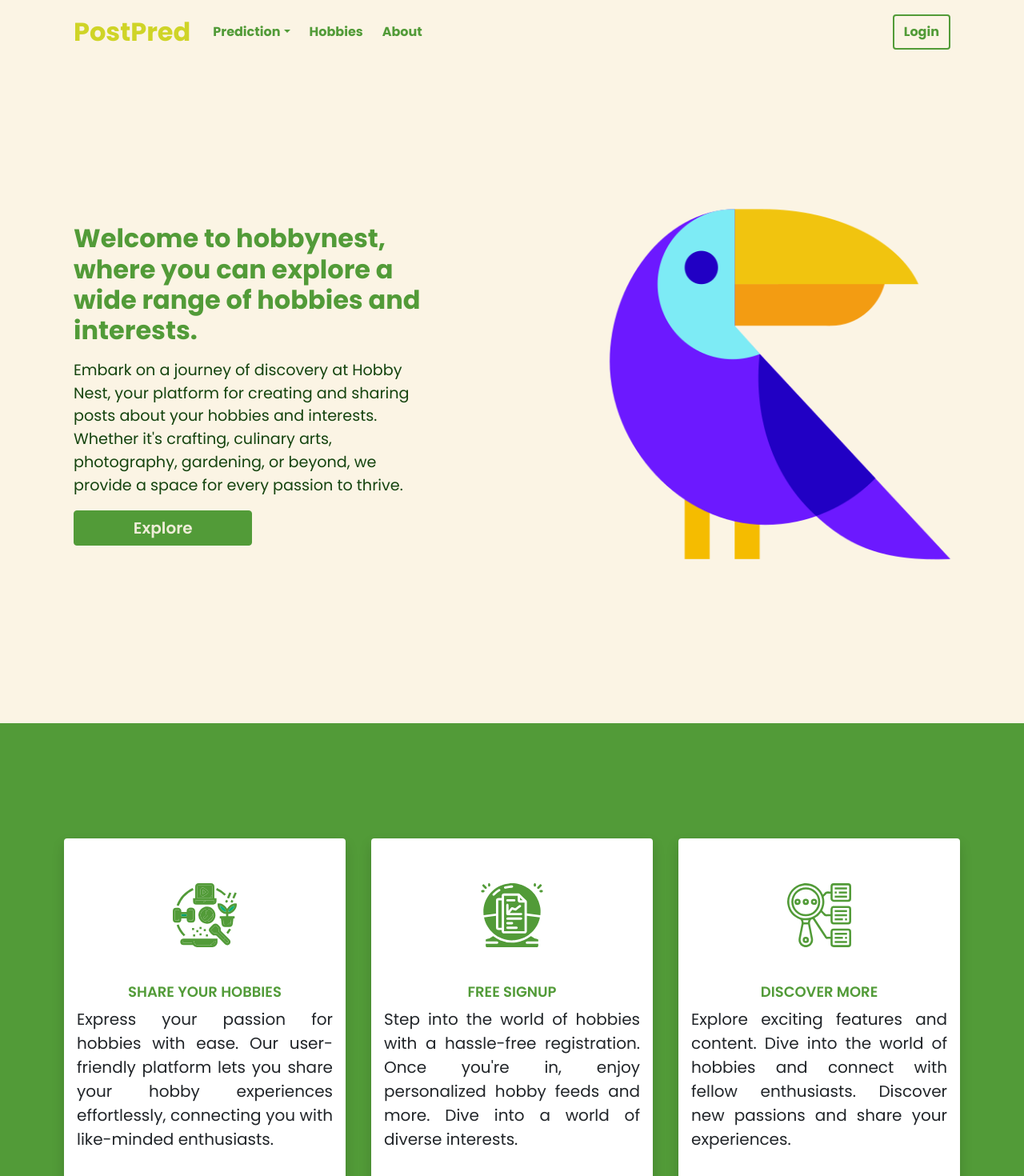
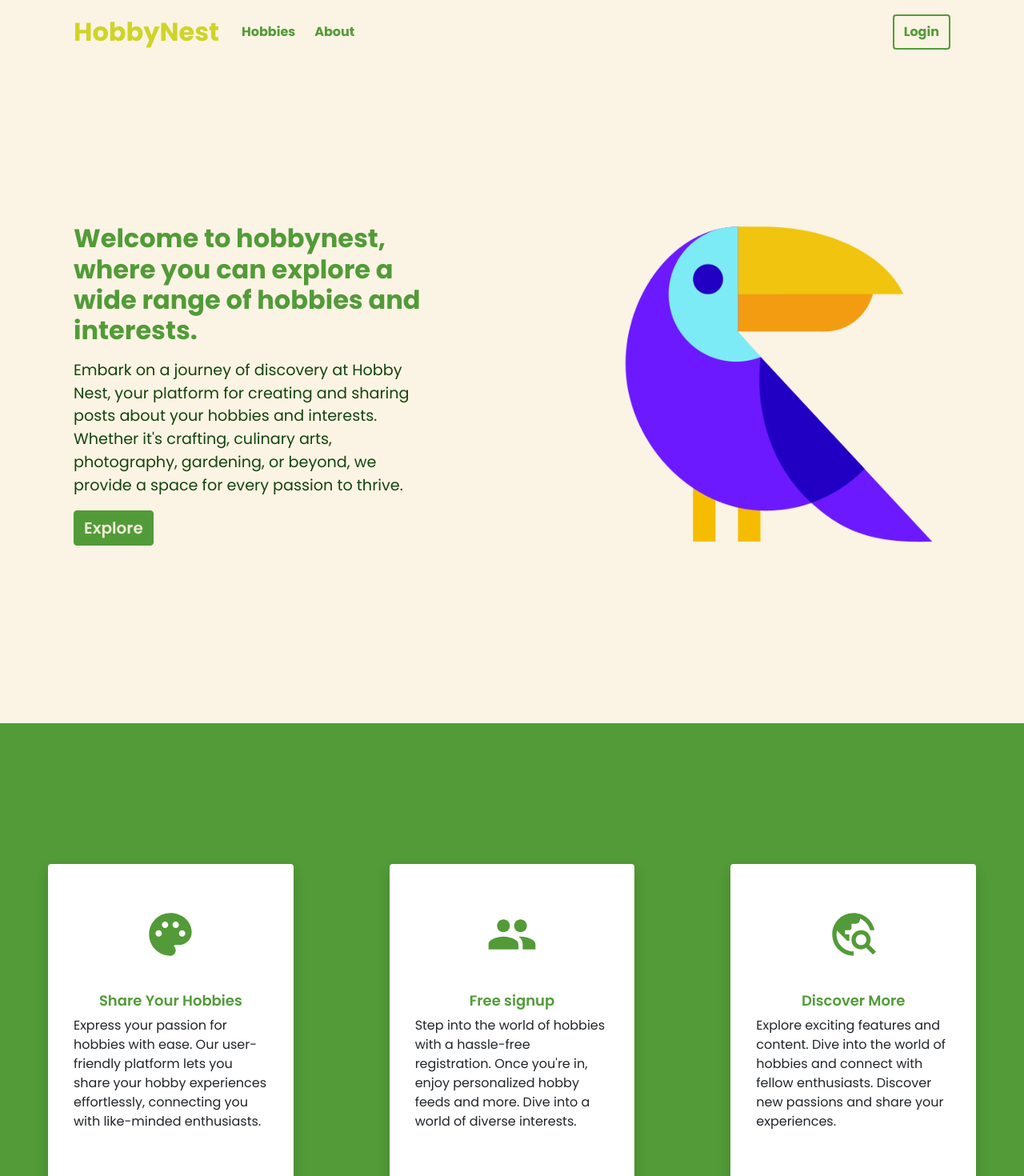
Before and after one commit to floydfdes/app-hobbynest, a React (Create React App) app: page / in a window 1280 px wide. Shown: the top 1470 px of the page at 80% size. Built offline with nearby package versions, Linux system fonts and the light colour scheme.

Commit message:
Changed landing page

```diff
--- a/src/App.scss
+++ b/src/App.scss
@@ -1,6 +1,7 @@
 .App {
   text-align: center;
 }
+
 .heading-button-color {
   background: var(--secondary-color) !important;
   border: var(--secondary-color) !important;
@@ -14,12 +15,14 @@
   justify-content: center;
   padding: 10px !important;
 }
+
 .Loading-spinner {
   position: fixed;
   top: 50% !important;
   left: 50% !important;
   transform: translate(-50%, -50%) !important;
   z-index: 999;
+
   &-image {
     width: 100px;
     height: 100px;
@@ -29,19 +32,21 @@
 .page-height {
   height: 100vh;
 }
+
 h1,
 h2,
 h3 {
   color: var(--secondary-color) !important;
   margin: 0px !important;
 }
+
 h5 {
-  text-transform: uppercase;
   font-weight: 700 !important;
   font-size: 18px !important;
   color: var(--secondary-color) !important;
   margin-top: 40px !important;
 }
+
 .main-page {
   height: 100vh;
 
@@ -49,23 +54,26 @@ h5 {
     width: 80px !important;
     height: 80px !important;
   }
+
   &-heading {
     color: var(--secondary-color);
   }
+
   &-sub-heading {
     color: var(--fourth-color);
   }
+
   &-card-para {
-    text-align: justify;
-    font-size: 1.25rem;
+    text-align: left;
+    font-size: 1rem;
   }
+
   &-button {
     background-color: var(--secondary-color) !important;
     color: var(--primary-color) !important;
     border-color: var(--secondary-color) !important;
     outline: none !important;
     box-shadow: none !important;
-    width: 49% !important;
     font-size: 20px !important;
   }
 
@@ -74,20 +82,24 @@ h5 {
     border-color: var(--secondary-color) !important;
     color: var(--secondary-color) !important;
   }
+
   &-card-div {
     button {
       font-size: 20px;
     }
+
     .card:hover {
       background: var(--third-color);
     }
   }
 }
+
 .page-footer {
   padding: 4rem !important;
   font-size: 1.5rem;
   background: var(--secondary-color);
   color: var(--fifth-color);
+
   svg {
     fill: var(--fifth-color);
   }
@@ -97,11 +109,14 @@ h5 {
   .display-none-mobile {
     display: none !important;
   }
+
   .contact-row-padding {
     .contact-form {
       padding: 0px 3rem;
     }
+
     padding: 4rem 0rem;
+
     input,
     textarea,
     button {
@@ -109,20 +124,25 @@ h5 {
       padding: 8px;
     }
   }
+
   .main-page {
     display: flex !important;
     align-items: center;
     padding: 0px 10px;
     margin-top: -20% !important;
+
     &-mobile-center {
       text-align: center;
     }
+
     &-card-para {
-      text-align: justify;
+      text-align: left;
     }
+
     &-card-div {
       background: var(--secondary-color);
       padding: 10px;
+
       .card {
         border: none !important;
         margin: 30px 15px !important;
@@ -133,10 +153,12 @@ h5 {
       }
     }
   }
+
   .mobile-grid {
     display: grid !important;
     grid-template-columns: 70% 30% !important;
   }
+
   .page-footer {
     padding: 2rem !important;
 
@@ -145,45 +167,56 @@ h5 {
     }
   }
 }
+
 @media screen and (min-width: 767px) {
   .contact-row-padding {
-    padding: 4rem;
+    padding: 8rem 4rem;
+
     .contact-form {
       padding: 0px 5rem;
     }
+
     input,
     textarea,
     button {
       padding: 8px;
     }
   }
+
   .main-page {
     display: flex;
     align-items: center;
     justify-content: center;
+
     &-web {
       flex-basis: content;
     }
+
     &-heading {
       font-size: 2rem;
     }
+
     &-sub-heading {
       font-size: 1.2rem;
     }
+
     &-sub-div {
       padding: 5rem;
     }
+
     &-card-div {
-      display: flex;
-      justify-content: space-around;
+      // display: flex;
+      // justify-content: space-around;
       padding: 8rem 4rem;
       background: var(--secondary-color);
 
       .card {
-        width: 33%;
-        padding: 3.5rem 1rem !important;
+        padding: 3.5rem 2rem !important;
         border: none !important;
         align-items: center;
+        margin: 3rem;
+
+
         img,
         h3,
         p {
@@ -205,12 +238,15 @@ input::-webkit-inner-spin-button {
 input[type="number"] {
   -moz-appearance: textfield;
 }
+
 .about-page {
+
   h5,
   h4 {
     color: var(--fourth-color);
   }
 }
+
 .contact-row-padding {
   .form-group {
     margin: 5px 0px;
@@ -224,6 +260,7 @@ input[type="number"] {
 .margin-right-1 {
   margin-right: 0.5rem;
 }
+
 .contact-image {
   width: 100%;
 }
@@ -232,10 +269,12 @@ input,
 textarea {
   box-shadow: none !important;
 }
+
 .contact-row-padding input,
 .contact-row-padding textarea {
   border: none;
 }
+
 input,
 select {
   height: 46px;
--- a/src/components/Layout/Appnavbar.jsx
+++ b/src/components/Layout/Appnavbar.jsx
@@ -1,10 +1,11 @@
 import "./styles.scss";
 
-import React, { useState, useEffect } from "react";
-import { Container, Nav, NavDropdown } from "react-bootstrap";
+import { Container, Nav } from "react-bootstrap";
+import { Link, useHistory, useLocation } from "react-router-dom";
+import React, { useEffect, useState } from "react";
+
+import Avatar from "@material-ui/core/Avatar";
 import Navbar from "react-bootstrap/Navbar";
-import { Link, useHistory, useLocation } from "react-router-dom";
-import Avatar from "@material-ui/core/Avatar";
 import { useDispatch } from "react-redux";
 
 function Appnavbar() {
@@ -23,16 +24,16 @@ function Appnavbar() {
     setScreenWidth(window.innerWidth);
   };
 
-  const hideDropdown = () => {
-    var dropDownMenu = document.getElementsByClassName("dropdown-menu show");
-    var navItem = document.getElementById("basic-nav-dropdown");
-    navItem.click();
-    dropDownMenu[0].classList.remove("show");
+  // const hideDropdown = () => {
+  //   var dropDownMenu = document.getElementsByClassName("dropdown-menu show");
+  //   var navItem = document.getElementById("basic-nav-dropdown");
+  //   navItem.click();
+  //   dropDownMenu[0].classList.remove("show");
 
-    if (document.getElementById("navbar-toggle-button")) {
-      document.getElementById("navbar-toggle-button").click();
-    }
-  };
+  //   if (document.getElementById("navbar-toggle-button")) {
+  //     document.getElementById("navbar-toggle-button").click();
+  //   }
+  // };
 
   const hideNavbar = () => {
     if (document.getElementById("navbar-toggle-button")) {
@@ -58,7 +59,7 @@ function Appnavbar() {
       <Container className="navbar-fixed-top-mobile">
         <Navbar.Brand>
           <Link to="/home">
-            <h2 className="main-logo">PostPred</h2>
+            <h2 className="main-logo">HobbyNest</h2>
           </Link>
         </Navbar.Brand>
         {screenWidth < 990 && (
@@ -84,14 +85,14 @@ function Appnavbar() {
 
         <Navbar.Collapse id="basic-navbar-nav">
           <Nav className="me-auto">
-            <NavDropdown title="Prediction" id="basic-nav-dropdown">
+            {/* <NavDropdown title="Prediction" id="basic-nav-dropdown">
               {/* <Link
                 onClick={hideDropdown}
                 className="dropdown-item"
                 to="/imagedetection"
               >
                 Image
-              </Link> */}
+              </Link>
               <Link
                 onClick={hideDropdown}
                 className="dropdown-item"
@@ -106,7 +107,7 @@ function Appnavbar() {
               >
                 Mobile net
               </Link>
-            </NavDropdown>
+            </NavDropdown> */}
             <Link onClick={hideNavbar} className="nav-link" to="/hobbies">
               Hobbies
             </Link>
--- a/src/components/Main/Main.jsx
+++ b/src/components/Main/Main.jsx
@@ -1,10 +1,13 @@
-import ClassiicationImage from "../../assets/images/cf.svg";
+// import ClassiicationImage from "../../assets/images/cf.svg";
 import Contact from "../Contact/Contact";
 import Footer from "../Footer/Footer";
-import HobbyImage from "../../assets/images/hb.svg";
+// import HobbyImage from "../../assets/images/hb.svg";
 import LandingImage from "../../assets/images/toucan.png";
-import PredictionImage from "../../assets/images/pf.svg";
+import PaletteIcon from '@mui/icons-material/Palette';
+// import PredictionImage from "../../assets/images/pf.svg";
+import PeopleIcon from '@mui/icons-material/People';
 import React from "react";
+import TravelExploreIcon from '@mui/icons-material/TravelExplore';
 import { useHistory } from "react-router-dom";
 function Main() {
   const history = useHistory();
@@ -39,63 +42,74 @@ function Main() {
             src={LandingImage}
             loading="lazy"
             alt=""
-            width={500}
-            height={500}
+            width={450}
+            height={450}
           />
         </div>
       </div>
 
-      <div id="explore" className="main-page-card-div mt-4">
+      <div id="explore" className="main-page-card-div container-fluid mt-4">
+        <div className="row">
           <div
-          className="card m-3 p-3 shadow text-center"
+            className="col-md-4 col-lg-4 col-sm-12"
             onClick={() => {
               history.push("/hobbies");
             }}
           >
-          <img
+            <div className="card shadow text-center">
+              {/* <img
                 className="main-page-image"
                 loading="lazy"
                 src={HobbyImage}
                 alt="img1"
-          />
+              /> */}
+              <PaletteIcon style={{ fontSize: '4rem', fill: 'var(--secondary-color)' }} />
               <h5>Share Your Hobbies</h5>
               <p className="main-page-card-para">
                 Express your passion for hobbies with ease. Our user-friendly platform lets you share your hobby experiences effortlessly, connecting you with like-minded enthusiasts.
               </p>
             </div>
+          </div>
           <div
-          className="card m-3 p-3 shadow text-center"
+            className="col-md-4 col-lg-4 col-sm-12"
             onClick={() => {
-            history.push("/hearts");
+              history.push("/login");
             }}
           >
-          <img
+            <div className="card shadow text-center">
+              {/* <img
                 className="main-page-image"
                 src={PredictionImage}
                 alt="PredictionImage"
                 loading="lazy"
-          />
+              /> */}
+              <PeopleIcon style={{ fontSize: '4rem', fill: 'var(--secondary-color)' }} />
               <h5>Free signup</h5>
               <p className="main-page-card-para">
                 Step into the world of hobbies with a hassle-free registration. Once you're in, enjoy personalized hobby feeds and more. Dive into a world of diverse interests.
               </p>
             </div>
+          </div>
           <div
-          className="card m-3 p-3 shadow text-center"
+            className="col-md-4 col-lg-4  col-sm-12"
             onClick={() => {
-            history.push("/mobilenet");
+              history.push("/hobbies");
             }}
           >
-          <img
+            <div className="card shadow text-center">
+              {/* <img
                 className="main-page-image"
                 src={ClassiicationImage}
                 alt="ClassiicationImage"
                 loading="lazy"
-          />
+              /> */}
+              <TravelExploreIcon style={{ fontSize: '4rem', fill: 'var(--secondary-color)' }} />
               <h5>Discover More</h5>
               <p className="main-page-card-para">
                 Explore exciting features and content. Dive into the world of hobbies and connect with fellow enthusiasts. Discover new passions and share your experiences.
               </p>
+            </div>
+          </div>
         </div>
       </div>
       <Contact></Contact>
```
Also changed, not shown: public/index.html (+9 -35 lines), src/components/About/About2.jsx (+5 -14 lines), 2 other files (tests, documents, lock files or other folders). Lines whose indentation alone changed are shown as unchanged.
